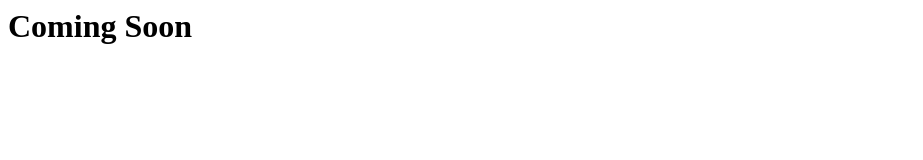
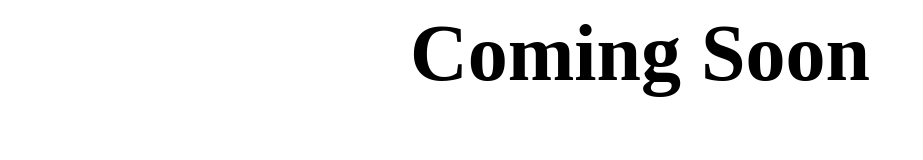
Before and after one commit to ToodaLew/ToodaLew.github.io, a plain HTML site: page index.html in a window 1280 px wide. Shown: the whole page, without its empty margins (0-923 px from the left). Drawn offline with Linux system fonts and the light colour scheme.

Commit message:
Update index.html
Linked css file

```diff
--- a/index.html
+++ b/index.html
@@ -1,4 +1,7 @@
 <html>
+<head>
+  <link rel="stylesheet" href="/assets/main.css">
+</head>
   <body>
     <h1>Coming Soon</h1>
   </body>
```
